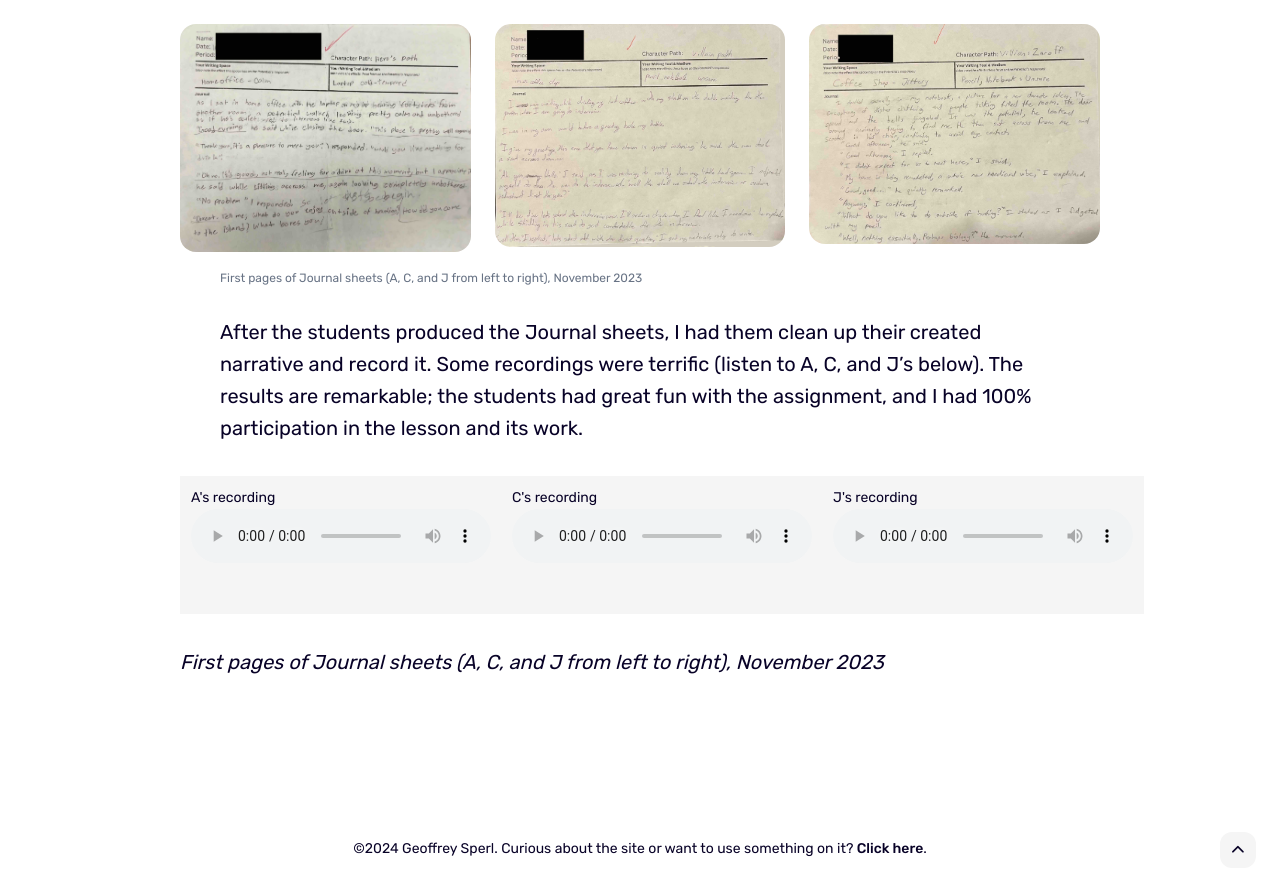
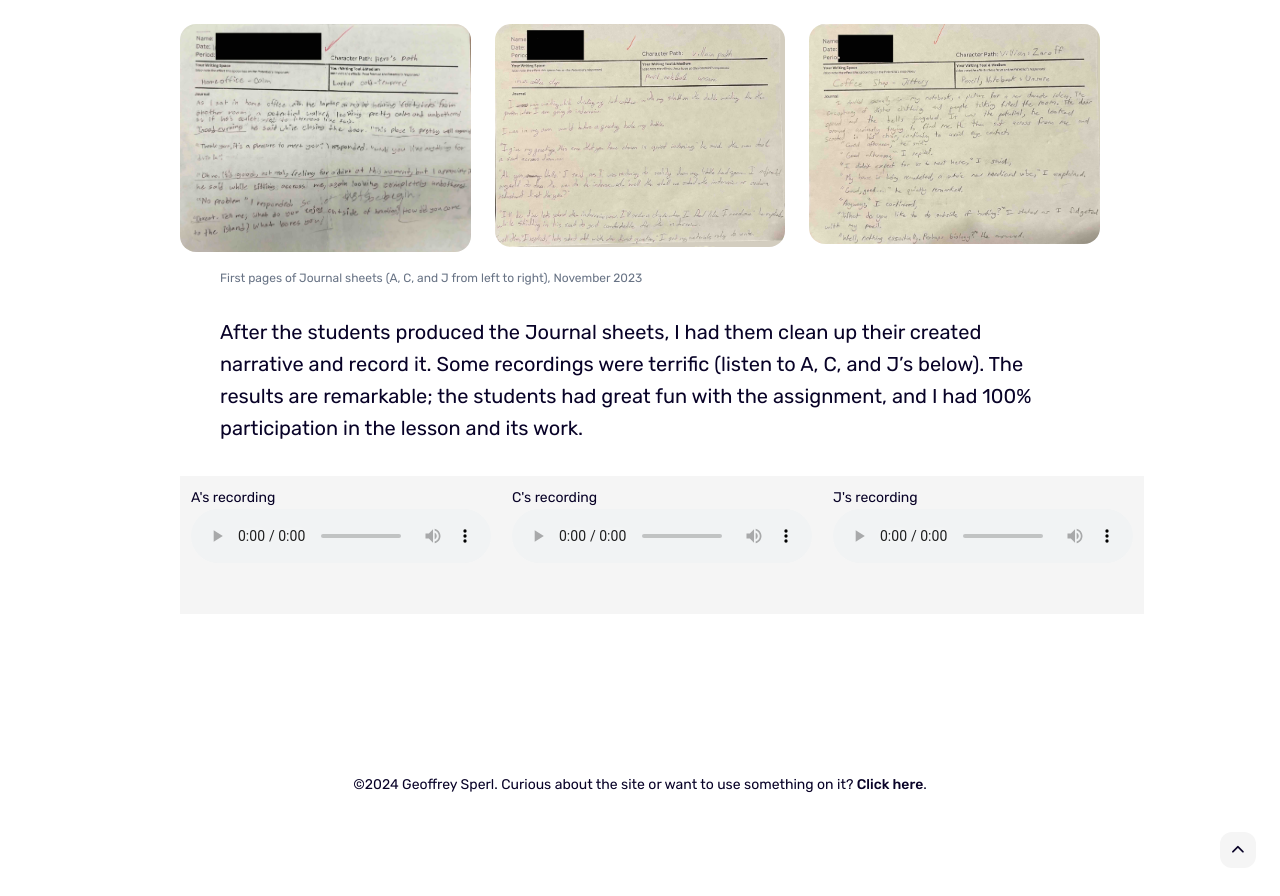
Before and after one commit to geoffreysperl/teaching, a Jekyll site: the page built from _pages/innovative.md, in a window 1280 px wide and 900 px high, scrolled down 1507 px. Shown: the top 896 px of the window. Built offline with Jekyll 4.4.1, drawn with Linux system fonts in a browser that asks for light colours; after the commit the page ends 2343 px from its top, so only the background shows below that.

Commit message:
Remove caption from audio table

```diff
--- a/_pages/innovative.md
+++ b/_pages/innovative.md
@@ -58,7 +58,6 @@ After the students produced the Journal sheets, I had them clean up their create
     </tr>
   </tbody>
 </table>
-<em>First pages of Journal sheets (A, C, and J from left to right), November 2023</em>
 </div>
 
 
```
